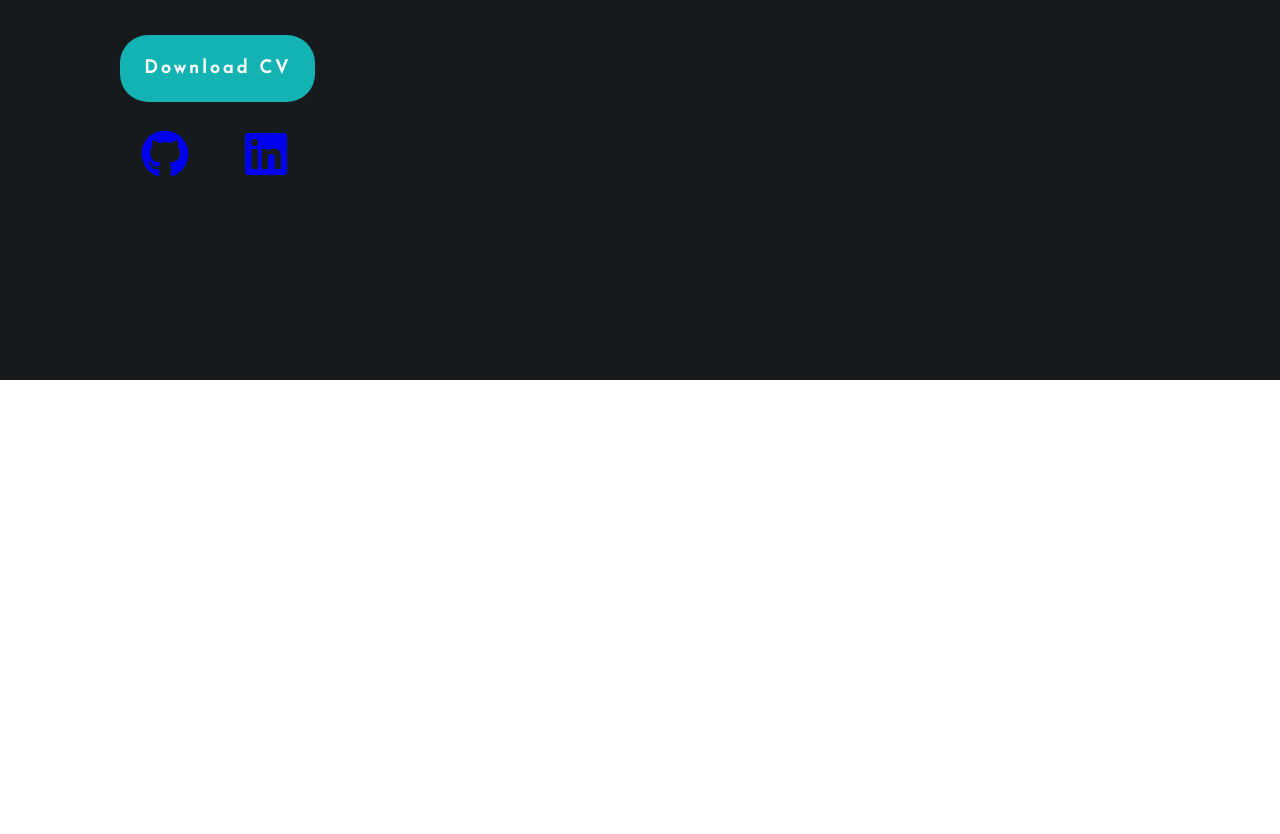
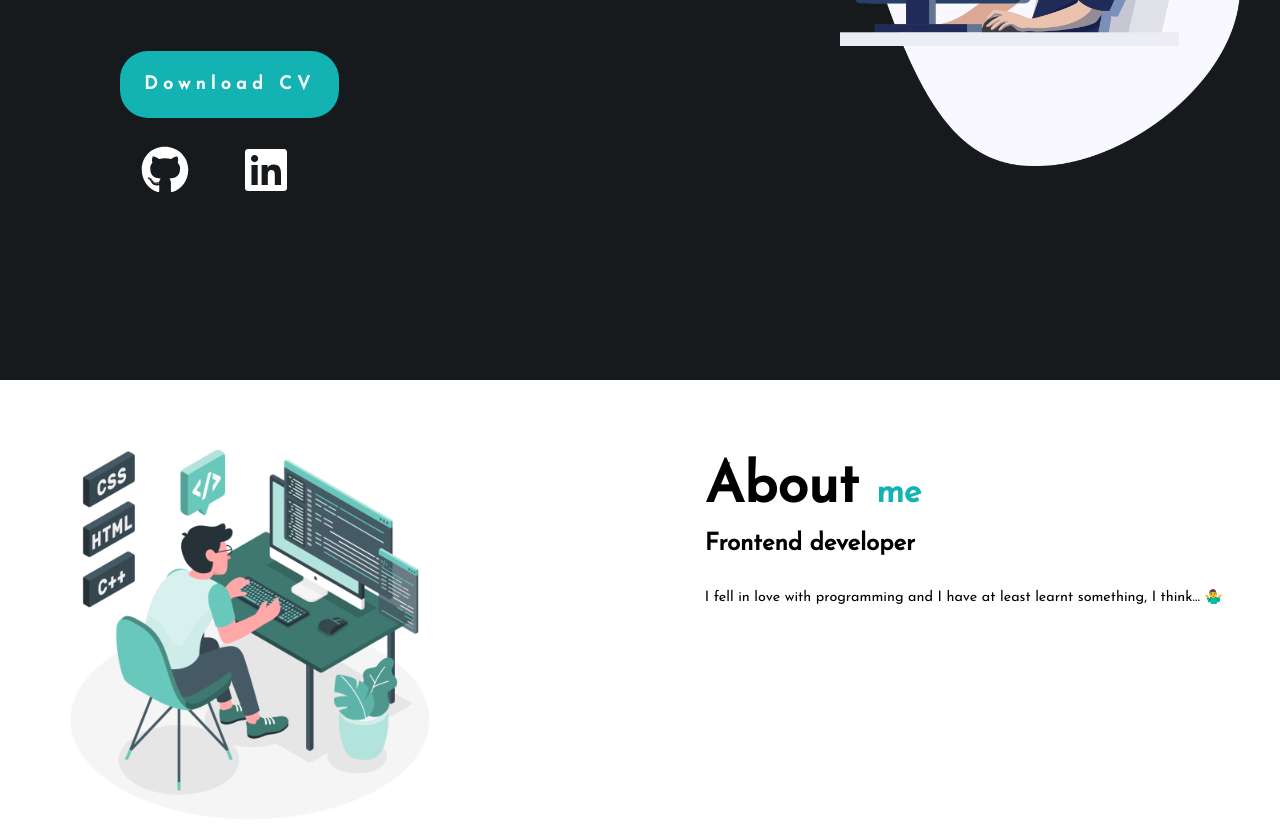
Before and after one commit to saddam-maratouq/My_Portofolio, a React (Vite) app: page / in a window 1280 px wide. Shown: the part 420-1254 px from the top of the page. Before the commit the page ends 800 px from the top, so only its background shows below. Built offline with nearby package versions, Linux system fonts and the light colour scheme.

Commit message:
finsh 2 sec from home page

```diff
--- /dev/null
+++ b/src/page/Home/FirstSection.jsx
@@ -0,0 +1,47 @@
+import React from 'react'
+import '../Home/home.css'
+import {FaGithub}  from 'react-icons/fa'
+import {FaLinkedin}  from 'react-icons/fa'
+
+
+
+
+
+
+const FirstSection = () => {
+    return (
+        <section className='home' id='Main-page'>
+        <nav>
+        <h2> Saddam <span> maratouq </span>  </h2>
+        <ul>
+            <li> <a href=""> Home </a> </li>
+            <li> <a href=""> Project  </a> </li>
+            <li> <a href="">  Resume </a> </li>
+        </ul>
+        </nav>
+
+        <div className="container">
+         <div className="content">
+             <h3>  Hello there,  🤝 I'm  </h3> <br /> <br />
+             <h1> Saddam <span> maratouq</span> </h1> <br /> <br />
+             <h2> I'm <span> Frontend  </span> develober   </h2>
+             <a href="" className="btn"> Download CV </a>
+             <br /> <br />
+            <div className='icon' >
+
+             <a href=" https://github.com/saddam-maratouq?tab=repositories" target='_blank' >   <FaGithub size='3em'/>  </a>
+             <a href="https://www.linkedin.com/in/saddam-maratouq-51838a206/"  target='_blank'>      <FaLinkedin size='3em'/>  </a>
+
+            </div>
+
+         <div className="hero">
+             <img src="images/main.png" alt="hero image" />
+           </div>
+
+         </div>
+        </div>
+    </section>
+    )
+}
+
+export default FirstSection
--- a/src/page/Home/Home.jsx
+++ b/src/page/Home/Home.jsx
@@ -1,41 +1,16 @@
 import React from 'react'
-import '../Home/home.css'
-import {FaGithub}  from 'react-icons/fa'
-import {FaLinkedin}  from 'react-icons/fa'
+import FirstSection from './FirstSection'
+import SecSection from './SecSection'
 
 
 
 
 const Home = () => {
     return (
-       <section className='home' id='Main-page'>
-           <nav>
-           <h2> Saddam <span> maratouq </span>  </h2>
-           <ul>
-               <li> <a href=""> Home </a> </li>
-               <li> <a href=""> Project  </a> </li>
-               <li> <a href="">  Resume </a> </li>
-           </ul>
-           </nav>
-
-           <div className="container">
-            <div className="content">
-                <h3>  Hello there,  🤝 I'm  </h3> <br /> <br />
-                <h1> Saddam <span> maratouq</span> </h1> <br /> <br />
-                <h2> I'm <span> Frontend  </span> develober   </h2>
-                <a href="" className="btn"> Download CV </a>
-                <br /> <br />
-               <div className='icon' >
-
-                <a href=" https://github.com/saddam-maratouq?tab=repositories" target='_blank' >   <FaGithub size='3em'/>  </a>
-                <a href="https://www.linkedin.com/in/saddam-maratouq-51838a206/"  target='_blank'>      <FaLinkedin size='3em'/>  </a>
-
-               </div>
-
-
-            </div>
-           </div>
-       </section>
+     <div>
+         <FirstSection/>
+         <SecSection/>
+     </div>
     )
 }
 
--- /dev/null
+++ b/src/page/Home/SecSection.css
@@ -0,0 +1,40 @@
+.About {
+    width   : 100%;
+    min-height: 100vh;
+    display: flex;
+    justify-content: start;
+
+}
+
+
+
+.codeing-Img img  {
+    width: 500px;
+    height: 500px;
+    padding: 10%;
+}
+
+
+.About-info   {
+    position: relative;
+    left: 16%;
+    margin-top: 5rem;
+}
+
+
+.About-info  h2 {
+    font-size: 3.5em;
+}
+
+
+.About-info  h1 {
+    font-size: 1.5em;
+    margin-top: 1rem;
+}
+
+
+ .About-info  p {
+    font-size: 0.9em;
+    margin-top: 2rem;
+
+}
--- /dev/null
+++ b/src/page/Home/SecSection.jsx
@@ -0,0 +1,24 @@
+import React from 'react'
+
+import './SecSection.css'
+
+
+const SecSection = () => {
+    return (
+       <section className='About' >
+
+        <div className='codeing-Img'>  <img src="images/Programming.png" alt="" />  </div>
+
+        <div className='About-info' >
+        <h2> About  <span> me  </span>   </h2>
+        <h1> Frontend developer   </h1>
+        <p>
+        I fell in love with programming and I have at least learnt something, I think… 🤷‍♂️
+
+        </p>
+        </div>
+       </section>
+    )
+}
+
+export default SecSection
--- a/src/page/Home/home.css
+++ b/src/page/Home/home.css
@@ -1,7 +1,7 @@
 
 .home {
     width: 100%;
-    height: 100vh;
+    min-height: 100vh;
     background-color: var(--bgColor);
     display: flex;
     flex-direction: column;
@@ -37,7 +37,7 @@ h1 {
 nav ul li {
     list-style-type: none;
     display: inline-block;
-    margin: 1rem;
+    margin: 2rem;
     position: relative;
     right: 20%;
 }
@@ -95,28 +95,41 @@ nav ul li a:hover {
     padding: 1.5rem;
     font-weight: bold;
     font-size: 18px;
-    transition: 1s;
-    letter-spacing: 0.2rem;
+    letter-spacing: 0.3em;
     margin-bottom: 4rem ;
-    transition: 3s;
+    transition: 0.7s ease ;
 }
 
 
 .btn:hover {
-    background-color : transparent ;
+    background-color: aqua;
+    transform : scale(1.1);
 }
+
 
 .icon {
     margin-top: 2.3rem;
     margin-left: 1.3rem;
     word-spacing: 3rem ;
+
 }
 
-.icon a {
+.icon a  {
     text-decoration: none;
-    transition: 1s;
+    transition: 4s;
+    color: var(--SecColor);
 }
 
-.icon a:hover {
-   color: var(--MainColor);
+.hero {
+    display: flex;
+    align-items: flex-end ;
+    position: relative;
 }
+
+.hero img {
+    position: absolute;
+    bottom: 2rem;
+    left: 45rem ;
+    width: 400px;
+    height: 400px;
+}
```
Also changed, not shown: images/Programming.png (added), images/main.png (added).
